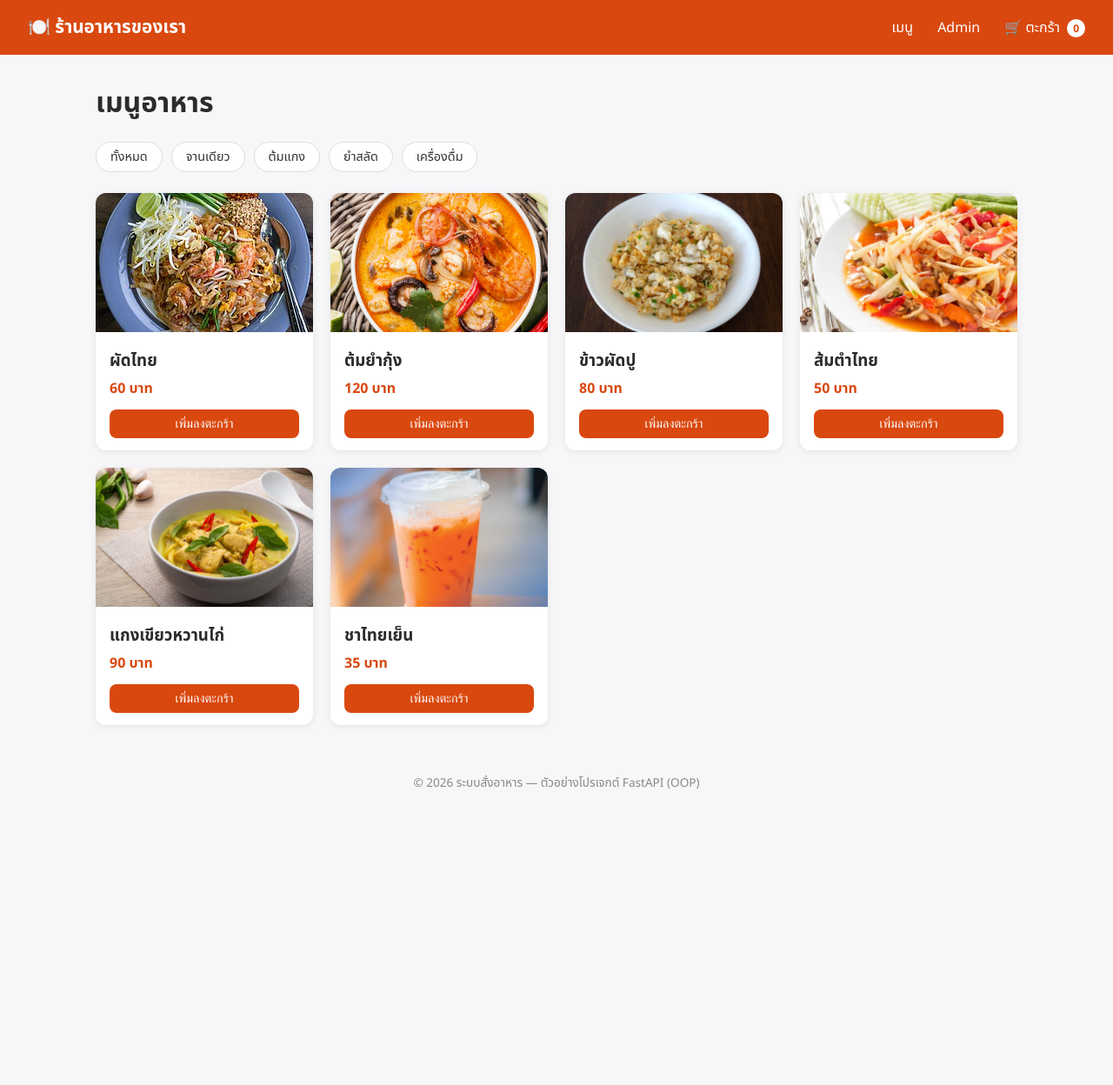
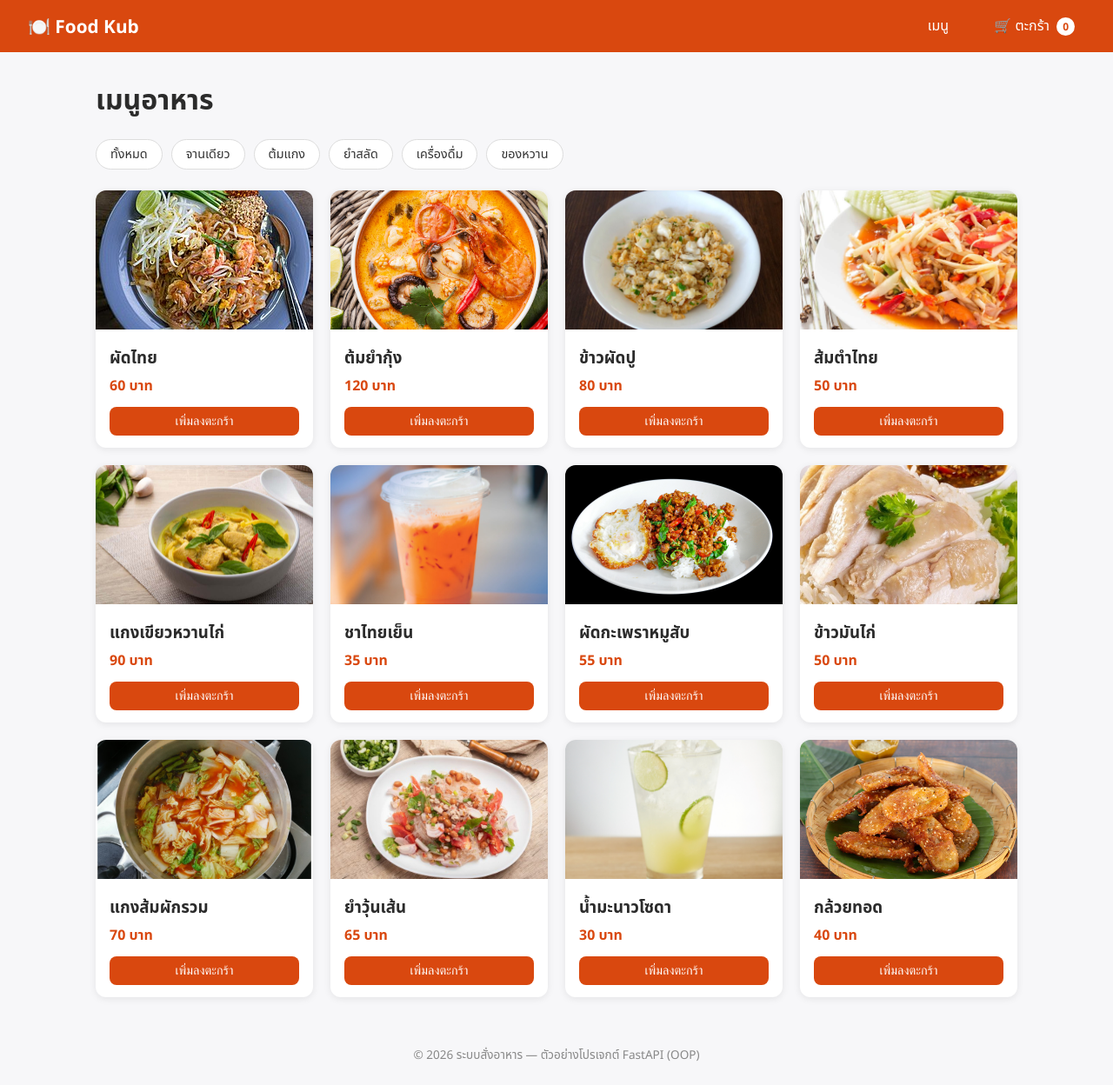
Before and after one commit to Ice068/Food_Kub, a FastAPI app: page / in a window 1280 px wide. Shown: the whole page at 87% size. Before the commit the page ends 908 px from the top, so only its background shows below. Run offline with FastAPI, Linux system fonts and the light colour scheme.

Commit message:
add new menu and fix button size and change name

```diff
--- a/front_py/app/services/menu_service.py
+++ b/front_py/app/services/menu_service.py
@@ -14,6 +14,12 @@ class MenuService:
             MenuItem(4, "ส้มตำไทย", 50, "1695118621402.jpg", "ยำสลัด"),
             MenuItem(5, "แกงเขียวหวานไก่", 90, "bafb1ee2-be6b-4293-bf87-eddad7f11fc1.jpg", "ต้มแกง"),
             MenuItem(6, "ชาไทยเย็น", 35, "ชาไทยไม่ใส่สี-3_0-1024x1024.jpg", "เครื่องดื่ม"),
+            MenuItem(7, "ผัดกะเพราหมูสับ", 55, "pad_kra_pao.jpg", "จานเดียว"),
+            MenuItem(8, "ข้าวมันไก่", 50, "khao_man_gai.jpg", "จานเดียว"),
+            MenuItem(9, "แกงส้มผักรวม", 70, "kaeng_som.jpg", "ต้มแกง"),
+            MenuItem(10, "ยำวุ้นเส้น", 65, "yam_woonsen.jpg", "ยำสลัด"),
+            MenuItem(11, "น้ำมะนาวโซดา", 30, "nam_manao.jpg", "เครื่องดื่ม"),
+            MenuItem(12, "กล้วยทอด", 40, "kluay_tod.jpg", "ของหวาน"),
         ]
 
     def get_all(self) -> list[MenuItem]:
--- a/front_py/static/style.css
+++ b/front_py/static/style.css
@@ -157,7 +157,7 @@ h1 {
     gap: 10px;
 }
 
-.cart-item-controls button {
+.cart-item-controls button:not(.btn-remove) {
     background: #eee;
     border: none;
     width: 28px;
@@ -170,6 +170,10 @@ h1 {
 .btn-remove {
     background: #fdecea;
     color: #d9480f;
+    width: auto;
+    height: auto;
+    padding: 6px 14px;
+    white-space: nowrap;
 }
 
 .cart-summary {
@@ -252,3 +256,14 @@ h1 {
 .admin-table th {
     background: #f0f0f0;
 }
+
+.navbar nav a {
+    padding: 6px 12px;
+    border-radius: 6px;
+    transition: background-color 0.2s ease, transform 0.15s ease;
+}
+
+.navbar nav a:hover {
+    background-color: rgba(255, 255, 255, 0.15);
+    transform: translateY(-1px);
+}
--- a/front_py/templates/base.html
+++ b/front_py/templates/base.html
@@ -8,10 +8,9 @@
 </head>
 <body>
     <header class="navbar">
-        <a href="/" class="logo">🍽️ ร้านอาหารของเรา</a>
+        <a href="/" class="logo">🍽️ Food Kub</a>
         <nav>
             <a href="/">เมนู</a>
-            <a href="/admin/">Admin</a>
             <a href="/cart" class="cart-link">
                 🛒 ตะกร้า
                 <span id="cart-count" class="cart-badge">0</span>
```
Also changed, not shown: front_py/static/images/kaeng_som.jpg (added), front_py/static/images/khao_man_gai.jpg (added), front_py/static/images/kluay_tod.jpg (added), front_py/static/images/nam_manao.jpg (added), front_py/static/images/pad_kra_pao.jpg (added), front_py/static/images/yam_woonsen.jpg (added).
